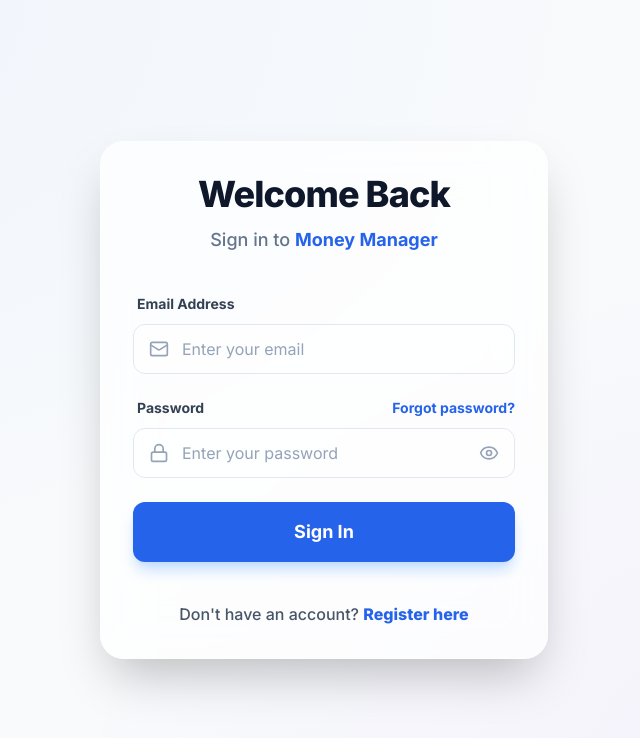
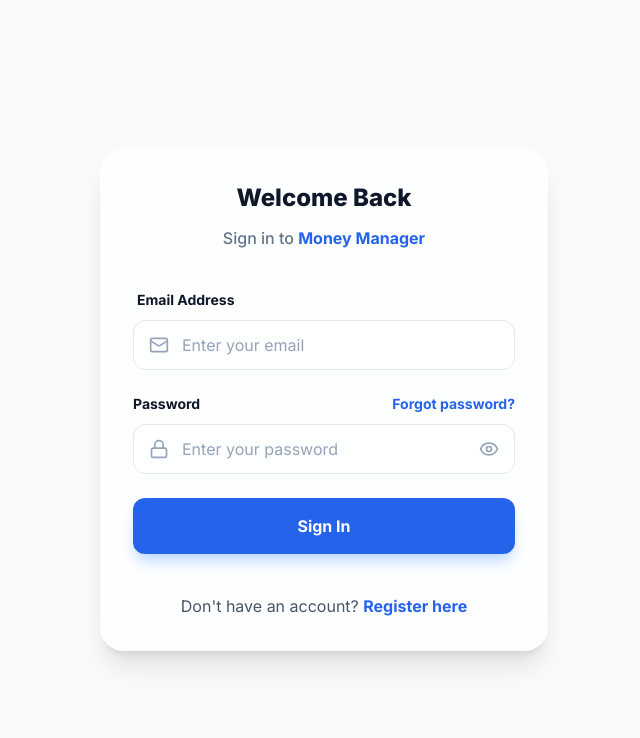
Before and after one commit to amreenfathima351/money-manager-frontend, a React (Create React App) app: page /login in a window 1280 px wide. Shown: the top 738 px of the page, without its empty margins (316-956 px from the left). Built offline with nearby package versions, Linux system fonts and the light colour scheme; no server answers.

Commit message:
ui updated

```diff
--- a/src/App.js
+++ b/src/App.js
@@ -20,7 +20,7 @@ function App() {
   return (
     <AuthProvider>
       <Router>
-        <div className="min-h-screen bg-slate-50">
+        <div className="min-h-screen">
           <Routes>
             <Route path="/login" element={<Login />} />
             <Route path="/register" element={<Register />} />
--- a/src/index.css
+++ b/src/index.css
@@ -4,7 +4,6 @@
 
 @layer base {
   body {
-    @apply bg-slate-50 text-slate-900 antialiased;
     font-family: 'Inter', sans-serif;
   }
 }
@@ -23,13 +22,6 @@
   }
 }
 
-.auth-bg {
-  background-color: #f8fafc;
-  background-image:
-    radial-gradient(at 0% 0%, rgba(59, 130, 246, 0.05) 0px, transparent 50%),
-    radial-gradient(at 100% 100%, rgba(147, 51, 234, 0.05) 0px, transparent 50%);
-}
-
 /* Fix for unwanted chart backgrounds and borders */
 .recharts-wrapper svg {
   background-color: transparent !important;
--- a/src/pages/Login.js
+++ b/src/pages/Login.js
@@ -29,21 +29,21 @@ const Login = () => {
     };
 
     return (
-        <div className="flex items-center justify-center min-h-screen auth-bg px-4">
-            <div className="w-full max-w-md p-8 glass rounded-3xl shadow-2xl relative overflow-hidden group">
+        <div className="flex items-center justify-center min-h-screen">
+            <div className="w-full max-w-md p-8 glass rounded-3xl relative overflow-hidden group">
                 {/* Decorative background glow */}
 
                 <div className="text-center mb-10">
 
-                    <h1 className="text-4xl font-black text-slate-900 tracking-tight">Welcome Back</h1>
-                    <p className="text-slate-500 mt-3 font-medium text-lg">
+                    <h1 className="text-2xl font-black text-slate-900">Welcome Back</h1>
+                    <p className="text-slate-500 mt-3 font-medium text-md">
                         Sign in to <span className="text-blue-600 font-bold">Money Manager</span>
                     </p>
                 </div>
 
                 <form onSubmit={handleSubmit} className="space-y-6">
                     <div>
-                        <label className="block text-sm font-bold text-slate-700 mb-2.5 ml-1">Email Address</label>
+                        <label className="block text-sm font-bold mb-2.5 ml-1">Email Address</label>
                         <div className="relative">
                             <Mail className="absolute left-4 top-1/2 -translate-y-1/2 w-5 h-5 text-slate-400" />
                             <input
@@ -58,8 +58,8 @@ const Login = () => {
                     </div>
 
                     <div>
-                        <div className="flex justify-between items-center mb-2.5 ml-1">
-                            <label className="block text-sm font-bold text-slate-700">Password</label>
+                        <div className="flex justify-between items-center mb-2.5">
+                            <label className="block text-sm font-bold">Password</label>
                             <Link to="/forgot-password" core className="text-sm font-bold text-blue-600 hover:text-blue-700 hover:underline">
                                 Forgot password?
                             </Link>
@@ -86,7 +86,7 @@ const Login = () => {
 
                     <button
                         type="submit"
-                        className="w-full btn-primary py-4 text-lg font-bold flex items-center justify-center border-none mt-4"
+                        className="w-full btn-primary py-4 text-md font-bold flex items-center justify-center border-none mt-4"
                         disabled={loading}
                     >
                         {loading ? (
@@ -99,9 +99,9 @@ const Login = () => {
                 </form>
 
                 <div className="mt-10 text-center">
-                    <p className="text-slate-600 font-medium">
+                    <p className="text-slate-600 font-small">
                         Don't have an account?{' '}
-                        <Link to="/register" className="text-blue-600 font-extrabold hover:underline">
+                        <Link to="/register" className="text-blue-600 font-bold hover:underline">
                             Register here
                         </Link>
                     </p>
--- a/src/services/api.js
+++ b/src/services/api.js
@@ -1,6 +1,6 @@
 import axios from 'axios';
 
-const API_URL = process.env.REACT_APP_BACKEND_URL;
+const API_URL = process.env.BACKEND_URL;
 
 const api = axios.create({
     baseURL: API_URL,
```
